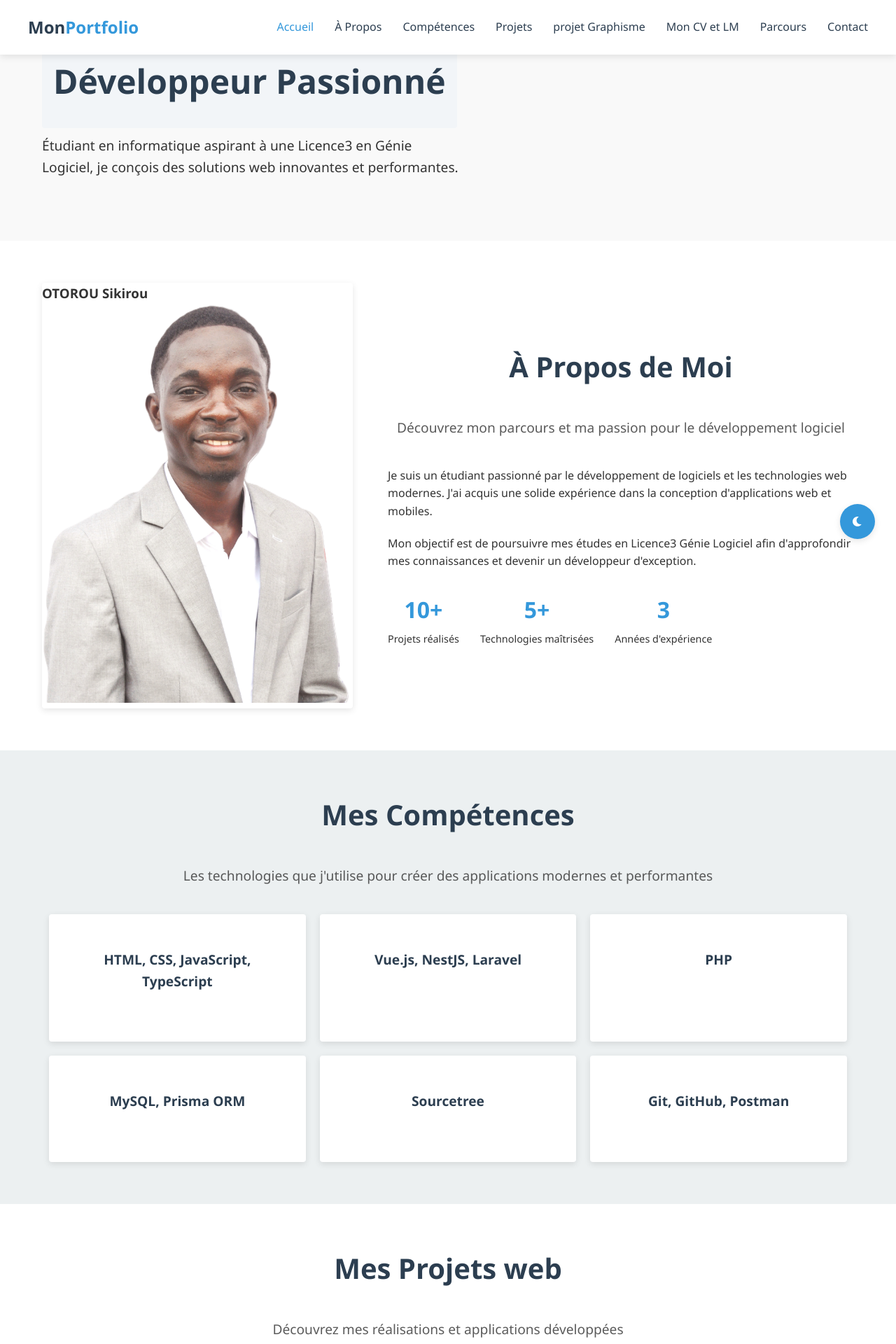
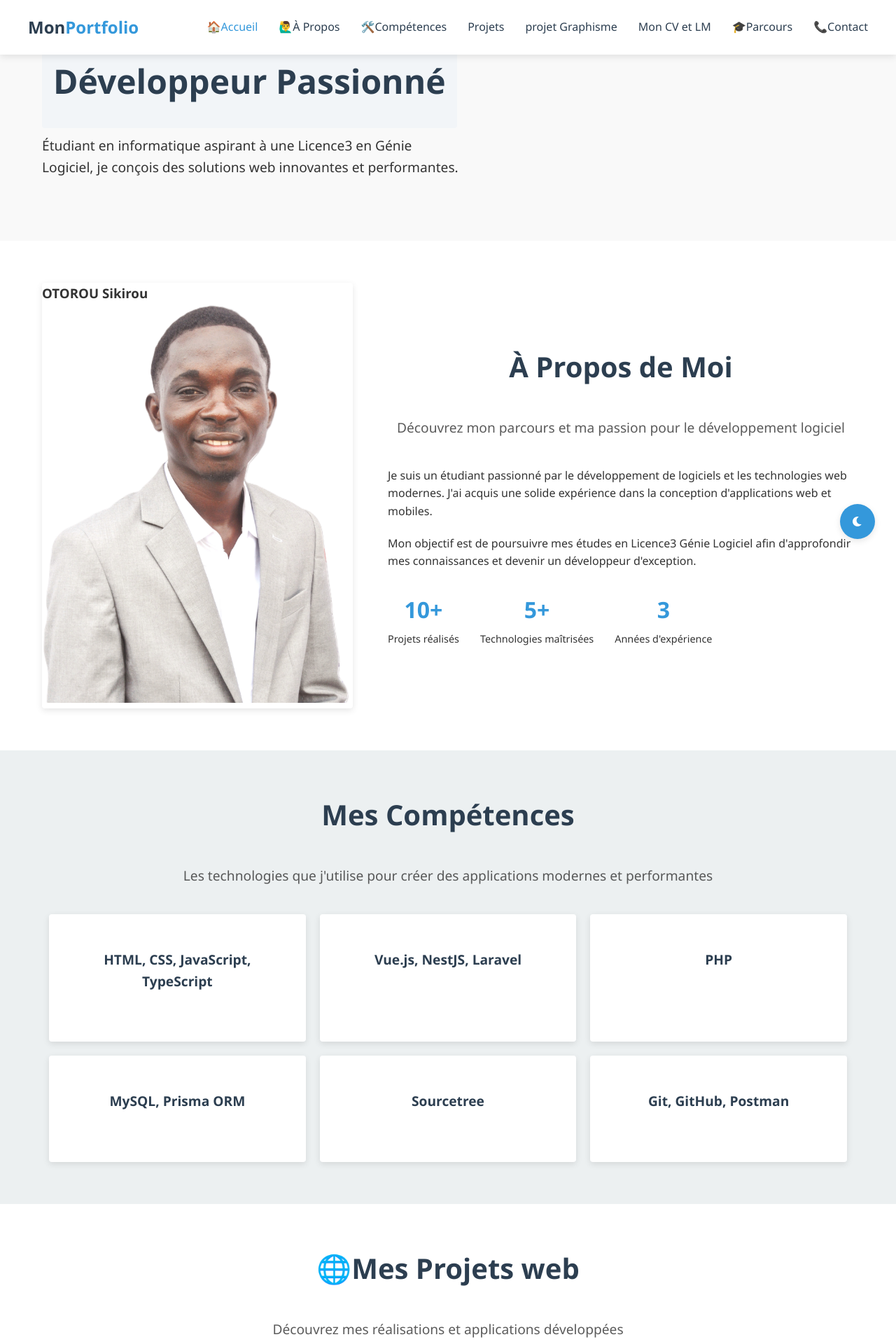
Before and after one commit to sikirou195/frontendPort, a Vue app: page /portofolio in a window 1280 px wide. Shown: the top 1920 px of the page at 70% size. Built offline with nearby package versions, Linux system fonts and the light colour scheme.

Commit message:
Modification de composant HeaderBar.vue

```diff
--- a/src/components/HeaderBar.vue
+++ b/src/components/HeaderBar.vue
@@ -31,14 +31,14 @@ import { ref, onMounted } from 'vue'
 const isMenuActive = ref(false)
 const activeSection = ref('home')
 const navItems = ref([
-  { id: 'home', text: 'Accueil', link: '#home' },
-  { id: 'about', text: 'À Propos', link: '#about' },
-  { id: 'skills', text: 'Compétences', link: '#skills' },
+  { id: 'home', text: '🏠Accueil', link: '#home' },
+  { id: 'about', text: '🙋‍♂️À Propos', link: '#about' },
+  { id: 'skills', text: '🛠️Compétences', link: '#skills' },
   { id: 'projects', text: 'Projets', link: '#projects' },
   { id: 'projet', text: 'projet Graphisme', link: '#projet' },
   { id: 'lettre-motivation-card', text: 'Mon CV et LM', link: '#lettre-motivation-card' },
-  { id: 'education', text: 'Parcours', link: '#education' },
-  { id: 'contact', text: 'Contact', link: '#contact' }
+  { id: 'education', text: '🎓Parcours', link: '#education' },
+  { id: 'contact', text: '📞Contact', link: '#contact' }
 ])
 
 const toggleMenu = () => {
--- a/src/views/PortofolioView.vue
+++ b/src/views/PortofolioView.vue
@@ -988,7 +988,7 @@
     <!-- Projects Section -->
     <section id="projects" class="projects section bg-white">
       <div class="container py-12">
-        <h2 class="section-title text-4xl font-bold text-center mb-4">Mes Projets web</h2>
+        <h2 class="section-title text-4xl font-bold text-center mb-4"> 🌐Mes Projets web</h2>
         <p class="section-subtitle text-center mb-8">Découvrez mes réalisations et applications développées</p>
         <div class="projects-filter flex justify-center mb-6 space-x-4">
           <button
@@ -1027,7 +1027,7 @@
     <!-- Education Section -->
     <section id="education" class="education section bg-gray-50">
       <div class="container py-12">
-        <h2 class="section-title text-4xl font-bold text-center mb-4">Mon Parcours</h2>
+        <h2 class="section-title text-4xl font-bold text-center mb-4">🎓Mon Parcours</h2>
         <p class="section-subtitle text-center mb-8">Mon parcours académique et professionnel</p>
         <div class="timeline relative">
           <div class="timeline-item mb-8 pl-8 relative" v-for="item in education" :key="item.id">
```
